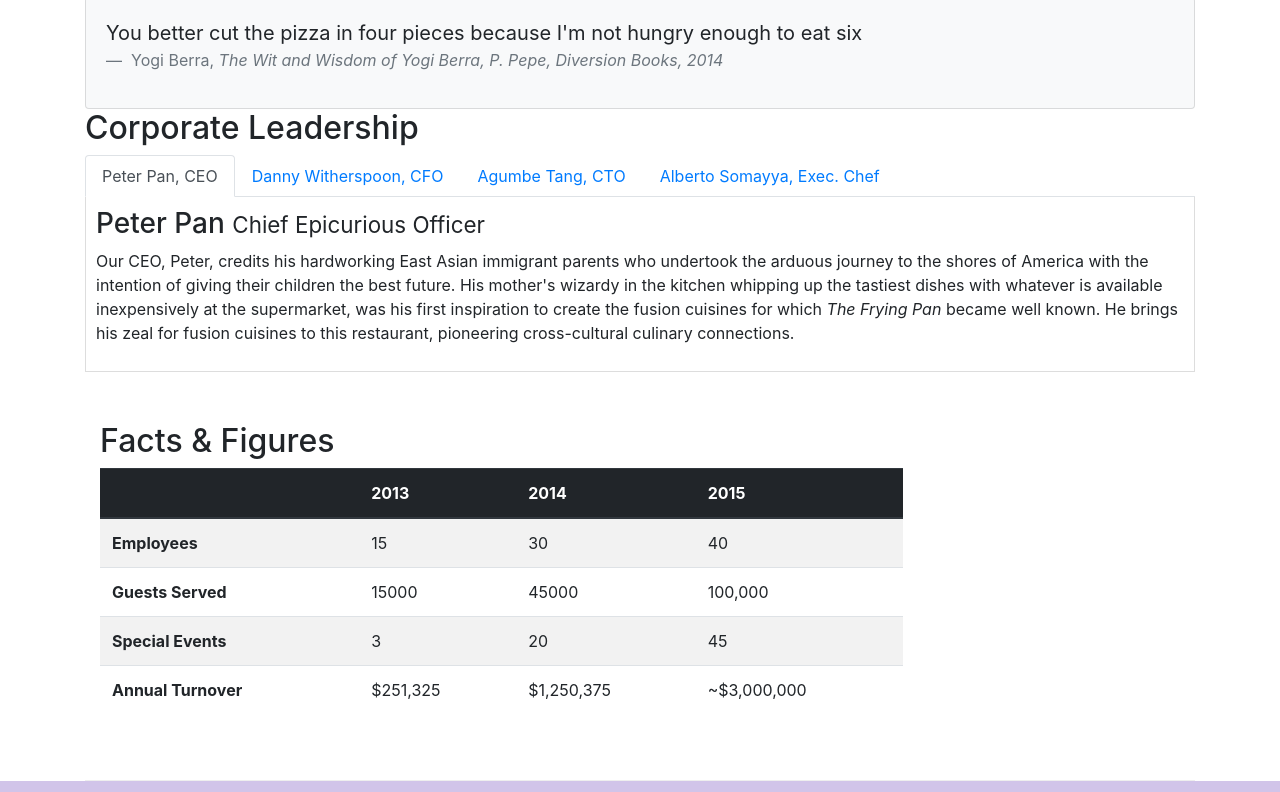
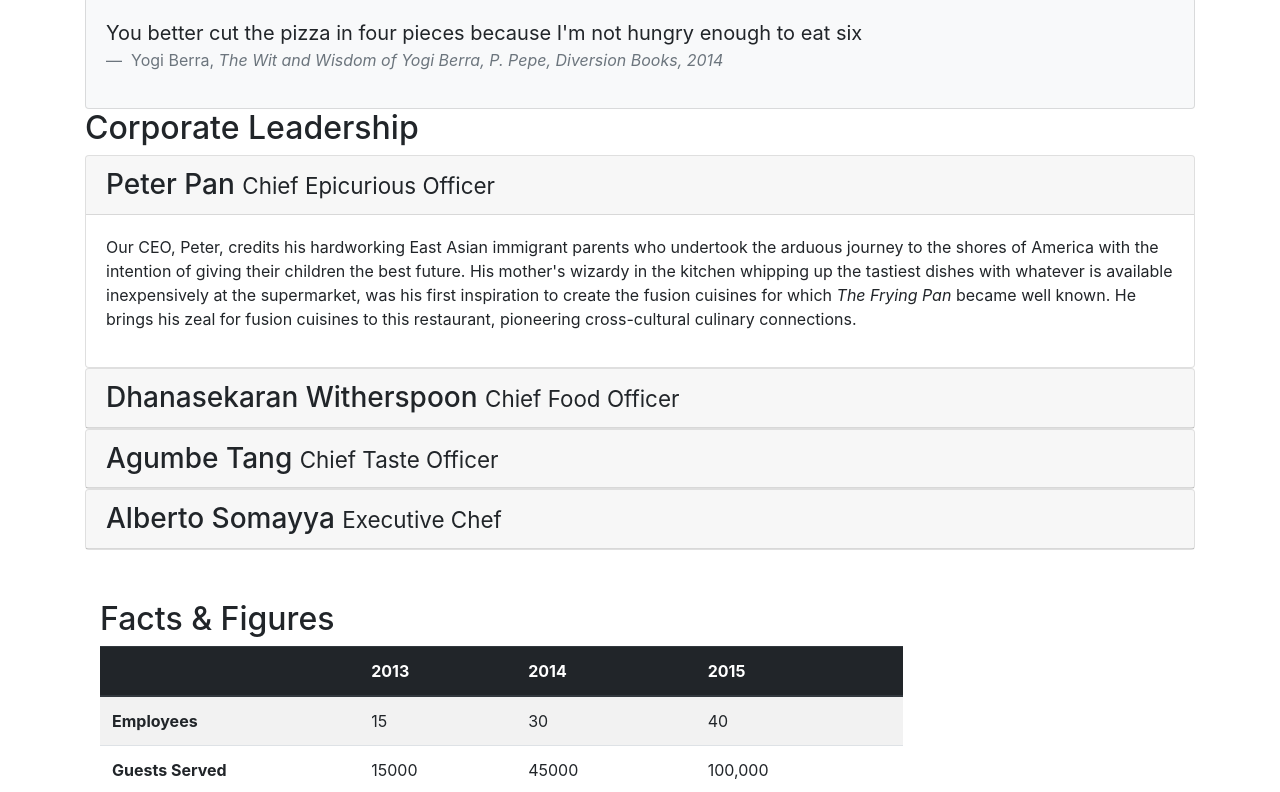
Before and after one commit to saicharan-chintha/conFusion, a website: page aboutus.html in a window 1280 px wide. Shown: the part 762-1554 px from the top of the page. Drawn offline with nearby package versions, Linux system fonts and the light colour scheme.

Commit message:
Accordions,Tooltips and Modals

```diff
--- a/aboutus.html
+++ b/aboutus.html
@@ -103,7 +103,7 @@
             <div class="col-12">
                 <h2>Corporate Leadership</h2>
 
-                <ul class="nav nav-tabs">
+                <!-- <ul class="nav nav-tabs">
                     <li class="nav-item">
                         <a class="nav-link active" href="#peter" role="tab" data-toggle="tab">Peter Pan, CEO</a>
                     </li>
@@ -117,23 +117,65 @@
                     <li class="nav-item">
                       <a class="nav-link" href="#alberto" role="tab" data-toggle="tab">Alberto Somayya, Exec. Chef</a>
                     </li>
-                </ul>
-                <div class="tab-content">
-                    <div role="tabpanel" class="tab-pane fade show active" id="peter">
-                        <h3>Peter Pan <small>Chief Epicurious Officer</small></h3>
-                        <p class="d-none d-sm-block">Our CEO, Peter, credits his hardworking East Asian immigrant parents who undertook the arduous journey to the shores of America with the intention of giving their children the best future. His mother's wizardy in the kitchen whipping up the tastiest dishes with whatever is available inexpensively at the supermarket, was his first inspiration to create the fusion cuisines for which <em>The Frying Pan</em> became well known. He brings his zeal for fusion cuisines to this restaurant, pioneering cross-cultural culinary connections.</p>
+                </ul> -->
+
+
+                <div id="accordion">
+                    <div class="card">
+                        <div class="card-header" role="tab" id="peterhead">
+                            <h3 class="mb-0">
+                                <a data-toggle="collapse" data-target="#peter">
+                                    Peter Pan <small>Chief Epicurious Officer</small>
+                                </a>
+                            </h3>
+                        </div>
+                        <div role="tabpanel" class="collapse show" id="peter" data-parent="accordion">
+                            <div class="card-body">
+                                <p class="d-none d-sm-block">Our CEO, Peter, credits his hardworking East Asian immigrant parents who undertook the arduous journey to the shores of America with the intention of giving their children the best future. His mother's wizardy in the kitchen whipping up the tastiest dishes with whatever is available inexpensively at the supermarket, was his first inspiration to create the fusion cuisines for which <em>The Frying Pan</em> became well known. He brings his zeal for fusion cuisines to this restaurant, pioneering cross-cultural culinary connections.</p>
+                            </div>
+                        </div>
                     </div>
-                    <div role="tabpanel" class="tab-pane fade" id="danny">
-                        <h3>Dhanasekaran Witherspoon <small>Chief Food Officer</small></h3>
-                        <p class="d-none d-sm-block">Our CFO, Danny, as he is affectionately referred to by his colleagues, comes from a long established family tradition in farming and produce. His experiences growing up on a farm in the Australian outback gave him great appreciation for varieties of food sources. As he puts it in his own words, <em>Everything that runs, wins, and everything that stays, pays!</em></p>
+                    <div class="card">
+                        <div class="card-header" role="tab" id="dannyhead">
+                            <h3 class="mb-0">
+                                <a class="collapsed" data-toggle="collapse" data-target="#danny">
+                                Dhanasekaran Witherspoon <small>Chief Food Officer</small>
+                                </a>
+                            </h3>
+                        </div>
+                        <div class="collapse" id="danny" data-parent="#accordion">
+                            <div class="card-body">
+                                <p class="d-none d-sm-block">Our CFO, Danny, as he is affectionately referred to by his colleagues, comes from a long established family tradition in farming and produce. His experiences growing up on a farm in the Australian outback gave him great appreciation for varieties of food sources. As he puts it in his own words, <em>Everything that runs, wins, and everything that stays, pays!</em></p>
+                            </div>
+                        </div>
                     </div>
-                    <div role="tabpanel" class="tab-pane fade" id="agumbe">
-                        <h3>Agumbe Tang <small>Chief Taste Officer</small></h3>
-                        <p class="d-none d-sm-block">Blessed with the most discerning gustatory sense, Agumbe, our CTO, personally ensures that every dish that we serve meets his exacting tastes. Our chefs dread the tongue lashing that ensues if their dish does not meet his exacting standards. He lives by his motto, <em>You click only if you survive my lick.</em></p>
+                    <div class="card">
+                        <div class="card-header" role="tab" id="agumbehead">
+                            <h3 class="mb-0">
+                                <a class="collapsed" data-toggle="collapse" data-target="#agumbe">
+                                Agumbe Tang <small>Chief Taste Officer</small>
+                                </a>
+                            </h3>
+                        </div>
+                        <div class="collapse" id="agumbe" data-parent="#accordion">
+                            <div class="card-body">
+                                <p class="d-none d-sm-block">Blessed with the most discerning gustatory sense, Agumbe, our CTO, personally ensures that every dish that we serve meets his exacting tastes. Our chefs dread the tongue lashing that ensues if their dish does not meet his exacting standards. He lives by his motto, <em>You click only if you survive my lick.</em></p>
+                            </div>
+                        </div>
                     </div>
-                    <div role="tabpanel" class="tab-pane fade" id="alberto">
-                        <h3>Alberto Somayya <small>Executive Chef</small></h3>
-                        <p class="d-none d-sm-block">Award winning three-star Michelin chef with wide International experience having worked closely with whos-who in the culinary world, he specializes in creating mouthwatering Indo-Italian fusion experiences. He says, <em>Put together the cuisines from the two craziest cultures, and you get a winning hit! Amma Mia!</em></p>
+                    <div class="card">
+                        <div class="card-header" role="tab" id="albertohead">
+                            <h3 class="mb-0">
+                                <a class="collapsed" data-toggle="collapse" data-target="#alberto">
+                                Alberto Somayya <small>Executive Chef</small>
+                                </a>
+                            </h3>
+                        </div>
+                        <div class="collapse" id="alberto" data-parent="#accordion">
+                            <div class="card-body">
+                                <p class="d-none d-sm-block">Award winning three-star Michelin chef with wide International experience having worked closely with whos-who in the culinary world, he specializes in creating mouthwatering Indo-Italian fusion experiences. He says, <em>Put together the cuisines from the two craziest cultures, and you get a winning hit! Amma Mia!</em></p>
+                            </div>
+                        </div>
                     </div>
                 </div>
             </div>
```
Also changed, not shown: index.html (+52 -1 lines).
